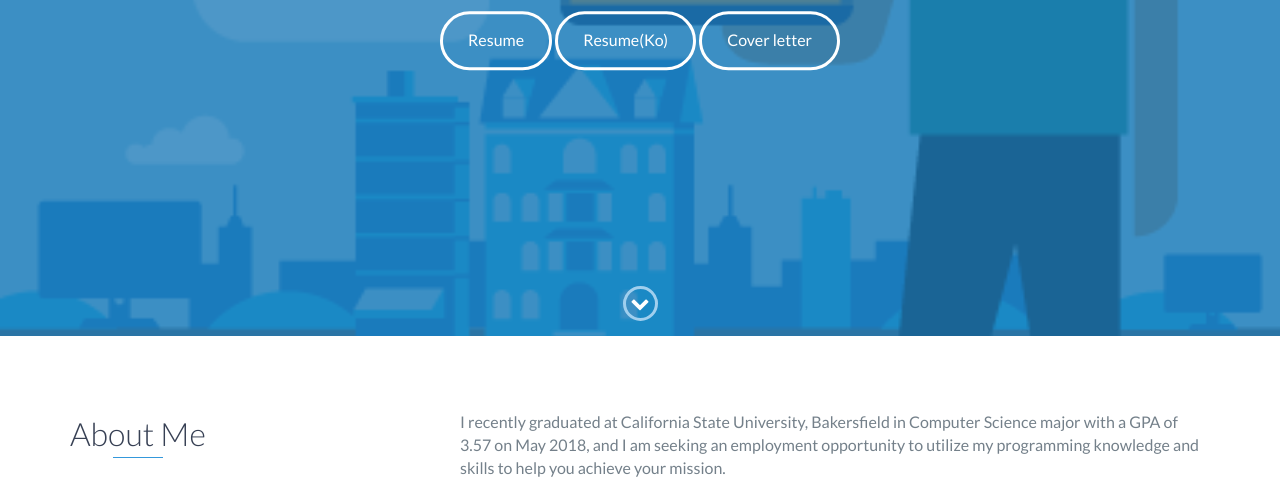
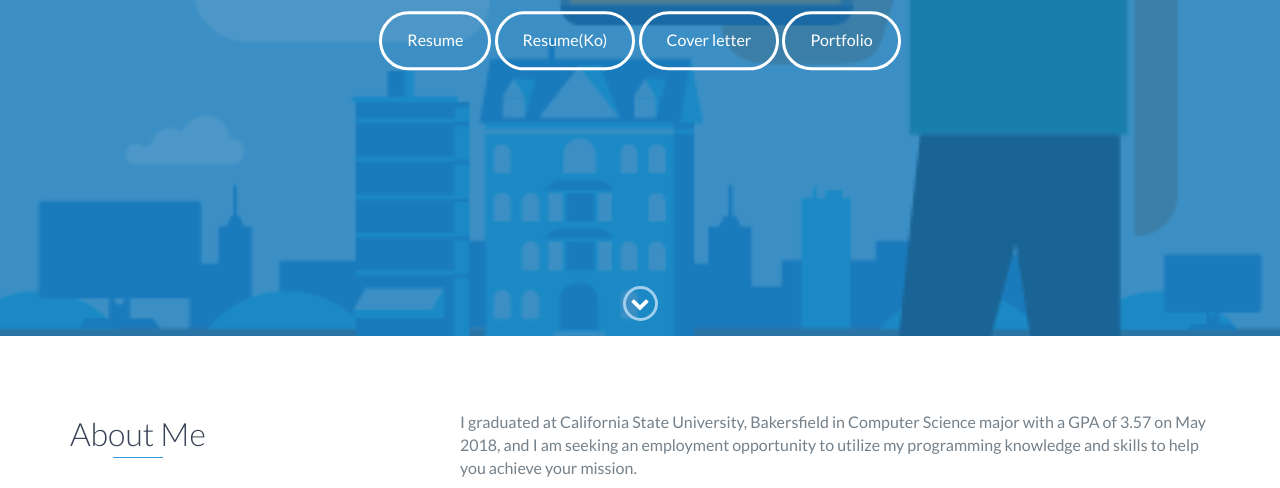
Before and after one commit to youngsoo23/Portfolio, a website: page index.html in a window 1280 px wide. Shown: the part 464-952 px from the top of the page. Drawn offline with nearby package versions, Linux system fonts and the light colour scheme.

Commit message:
change some

```diff
--- a/index.html
+++ b/index.html
@@ -53,6 +53,7 @@
             <a href="Oh_Young_Soo_resume.pdf" class="btn-rounded-white">Resume</a>
             <a href="Oh_young_soo_resume(kor).pdf" class="btn-rounded-white">Resume(Ko)</a>
             <a href="Cover_letter.pdf" class="btn-rounded-white">Cover letter</a>
+            <a href="Oh_young_soo_Portfolio.pptx" class="btn-rounded-white">Portfolio</a>
         </div>
         <!-- End #lead-content -->
 
@@ -75,7 +76,7 @@
                 </div>
                 <div class="col-md-8">
                     <p>
-                        I recently graduated at California State University, Bakersfield in Computer Science major with a GPA of 3.57 on May 2018, and I am seeking an employment opportunity to utilize my programming knowledge and skills to help you achieve your mission.
+                        I graduated at California State University, Bakersfield in Computer Science major with a GPA of 3.57 on May 2018, and I am seeking an employment opportunity to utilize my programming knowledge and skills to help you achieve your mission.
                     </p>
                 </div>
             </div>
@@ -209,7 +210,7 @@
                         <p>
                            - Features include: account creation/authentication, student search function, user profiles, messaging, friends lists, group pages, embedded social media feeds
                         </p>
-                        <a href="https://github.com/kyle1/campus-web">View Project</a>
+                        <a href="https://github.com/youngsoo23/Campusconnect">View Project</a>
                     </div>
                     <!-- End .project-info -->
                 </div>
```
Also changed, not shown: 3 other files.
